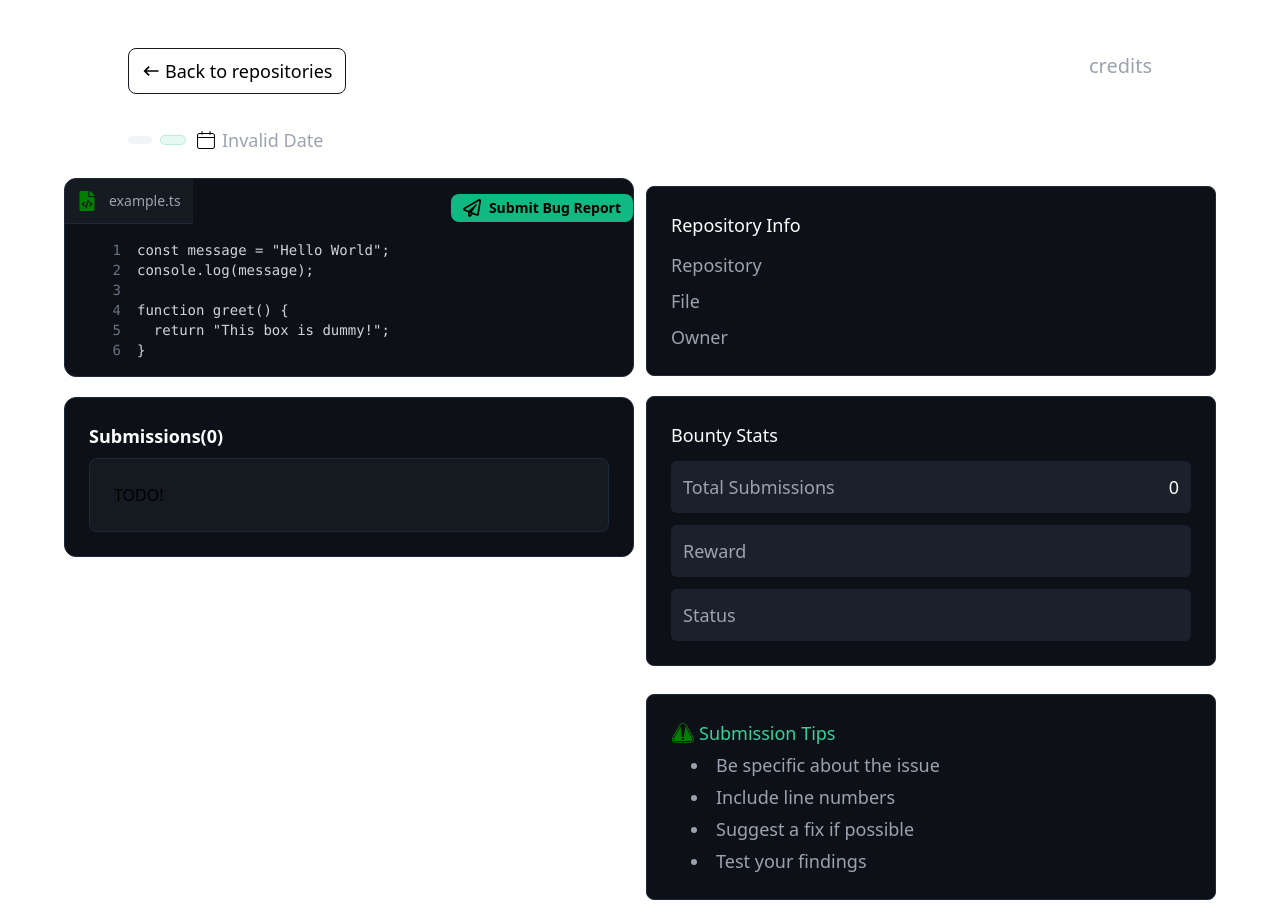
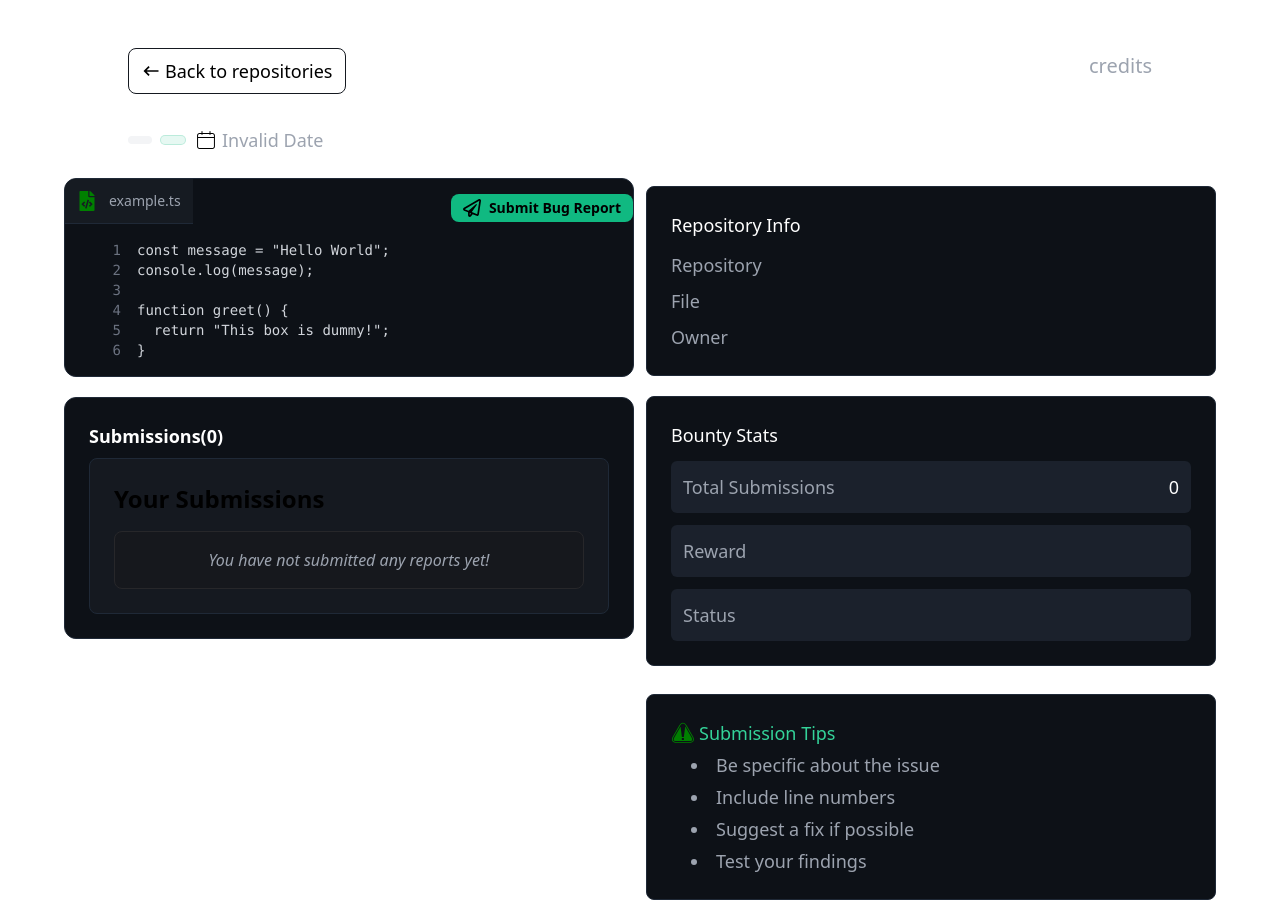
Before and after one commit to arthsaAr/CodeBounty, a React (Vite) app in the folder frontend/: page /bounty/1 in a window 1280 px wide. Built offline with nearby package versions, Linux system fonts and the light colour scheme.

Commit message:
routed back to the initial submission card used for owner dashboard inside bounty details page

```diff
--- a/frontend/src/components/BountyDetails.tsx
+++ b/frontend/src/components/BountyDetails.tsx
@@ -121,7 +121,7 @@ const BountyDetails = ({setBountyClicked, selectedID}: detailsProps) => {
               <SubmissionForm selectedID={selectedID} setSubmitClicked={setSubmitClicked} setSubmitCounter={setSubmitCounter} />
             )
           }
-          <Submissions submitClicked={submitCounter} />
+          <Submissions clickedID={selectedID} submitClicked={submitCounter} />
         </div>
 
         <div className="w-1/2 flex flex-col gap-3">
--- a/frontend/src/components/subComponent/Submissions.tsx
+++ b/frontend/src/components/subComponent/Submissions.tsx
@@ -1,10 +1,12 @@
 import React, { useEffect, useState } from 'react'
+import Submission from "../hunter/dashboard/Submissions";
 
 type SubmissionsProps = {
+  clickedID?: number | null;
   submitClicked: number;
 }
 
-const Submissions = ({ submitClicked }: SubmissionsProps) => {
+const Submissions = ({ clickedID, submitClicked }: SubmissionsProps) => {
    const [recentSubmissions, setRecentSubmissions] = useState([]);
 
       useEffect(() => {
@@ -35,7 +37,9 @@ const Submissions = ({ submitClicked }: SubmissionsProps) => {
         <h1 className='text-white font-semibold text-lg'>Submissions({submitClicked})</h1>
 
         <div className='mt-2 rounded-lg bg-[#151920] border w-full border-gray-800 p-6 justify-between items-center cursor-pointer'>
-            TODO!
+            <Submission
+                clickedID={clickedID}
+            />
         </div>
     </div>
   )
```
